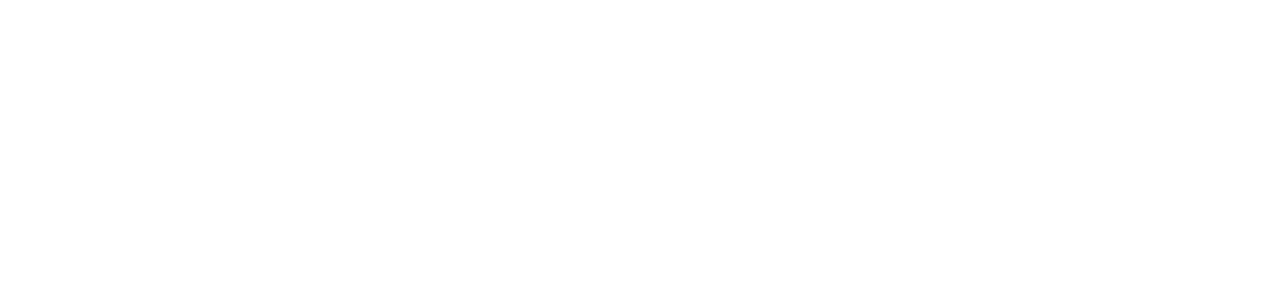
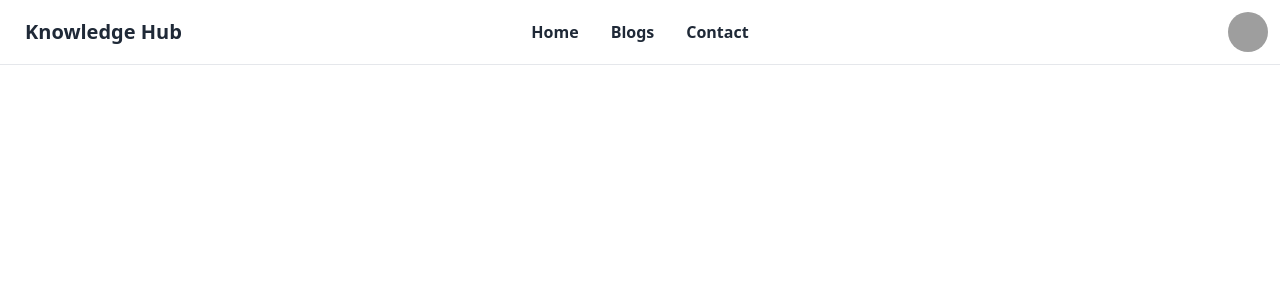
Before and after one commit to emon3455/knowledge-Hub, a React (Vite) app: page / in a window 1280 px wide. Shown: the top 300 px of the page. Built offline with nearby package versions, Linux system fonts and the light colour scheme; grey boxes are pictures that could not be loaded.

Commit message:
header done

```diff
--- a/src/App.jsx
+++ b/src/App.jsx
@@ -1,7 +1,6 @@
 import { useState } from 'react'
-import reactLogo from './assets/react.svg'
-import viteLogo from '/vite.svg'
 import './App.css'
+import Header from './Components/Header/Header'
 
 function App() {
   const [count, setCount] = useState(0)
@@ -9,6 +8,7 @@
   return (
     <div className="App">
 
+         <Header></Header>
 
 
     </div>
--- /dev/null
+++ b/src/Components/Header/Header.jsx
@@ -0,0 +1,51 @@
+import React from 'react';
+
+const Header = () => {
+    return (
+        <div className='md:container md:mx-auto'>
+
+            <div className="navbar bg-base-100">
+                <div className="navbar-start">
+                    <div className="dropdown">
+                    <label tabIndex={0} className="btn btn-ghost lg:hidden">
+                        <svg xmlns="http://www.w3.org/2000/svg" className="h-5 w-5" fill="none" viewBox="0 0 24 24" stroke="currentColor"><path strokeLinecap="round" strokeLinejoin="round" strokeWidth="2" d="M4 6h16M4 12h8m-8 6h16" /></svg>
+                    </label>
+                    <ul tabIndex={0} className="menu menu-compact dropdown-content mt-3 p-2 shadow bg-base-100 rounded-box w-52">
+                        <li className='font-semibold'><a>Home</a></li>
+                        <li tabIndex={0}>
+                        <a className="justify-between font-semibold">
+                            Blogs
+                            <svg className="fill-current" xmlns="http://www.w3.org/2000/svg" width="24" height="24" viewBox="0 0 24 24"><path d="M8.59,16.58L13.17,12L8.59,7.41L10,6L16,12L10,18L8.59,16.58Z"/></svg>
+                        </a>
+                        </li>
+                        <li className='font-semibold'><a>Contact</a></li>
+                    </ul>
+                    </div>
+                    <a className="btn btn-ghost normal-case text-xl">Knowledge Hub</a>
+                </div>
+                <div className="navbar-center hidden lg:flex">
+                    <ul className="menu menu-horizontal px-1">
+                    <li className='font-semibold'><a>Home</a></li>
+                    <li className='font-semibold' tabIndex={0}>
+                        <a>
+                        Blogs
+                        </a>
+
+                    </li>
+                    <li className='font-semibold'><a>Contact</a></li>
+                    </ul>
+                </div>
+                <div className="navbar-end">
+                <label tabIndex={0} className="btn btn-ghost btn-circle avatar">
+                    <div className="w-10 rounded-full">
+                    <img src="https://github.com/emon3455/demo-picture/blob/main/picture/Logo/img4.png?raw=true" />
+                    </div>
+                </label>
+                </div>
+            </div>
+            <hr />
+        </div>
+    );
+};
+
+export default Header;
```
Also changed, not shown: public/data.json (+23 -23 lines).
